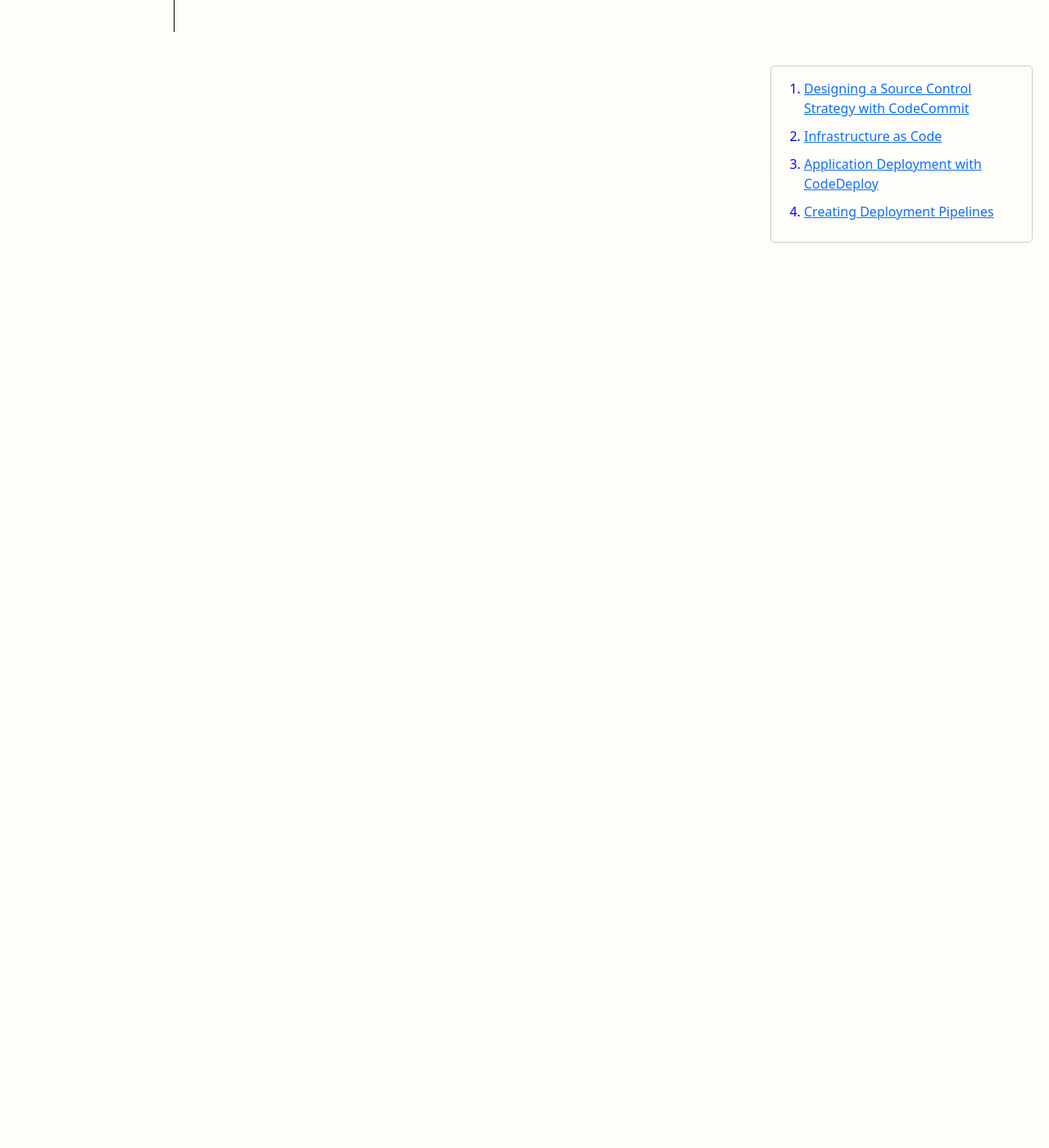
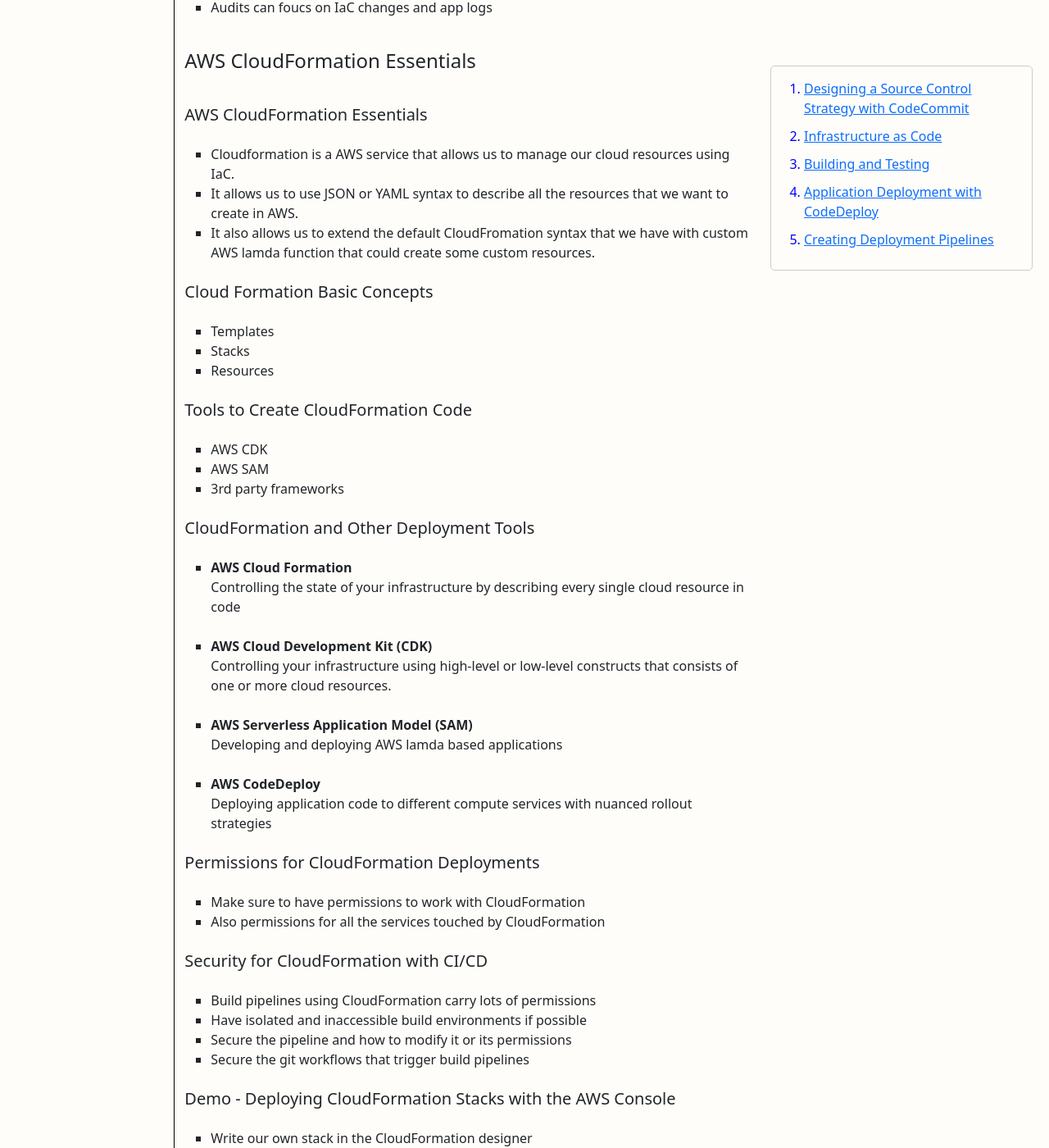
Before and after one commit to gkaucha/gkaucha.github.io, a Jekyll site: the page built from _posts/2022-03-21-DevOps-and-CI-CD.md, in a window 1280 px wide and 1400 px high, scrolled down 6753 px. Shown: the whole window at 82% size. Built offline with Jekyll 4.4.1, drawn with Linux system fonts in a browser that asks for light colours; some of the changed text lies outside the part shown.

Commit message:
updates post

```diff
--- a/_posts/2022-03-21-DevOps-and-CI-CD.md
+++ b/_posts/2022-03-21-DevOps-and-CI-CD.md
@@ -13,8 +13,9 @@
 
 - [Designing a Source Control Strategy with CodeCommit](#section-1)
 - [Infrastructure as Code](#section-2)
-- [Application Deployment with CodeDeploy](#section-3)
-- [Creating Deployment Pipelines](#section-4)
+- [Building and Testing](#section-3)
+- [Application Deployment with CodeDeploy](#section-4)
+- [Creating Deployment Pipelines](#section-5)
 
 
 ## 1. Designing a Souce Control Strategy with CodeCommit {#section-1}
@@ -183,8 +184,152 @@
 - Audits can foucs on IaC changes and app logs
 
 
+### AWS CloudFormation Essentials
 
-## 3. Application Deployment with CodeDeploy  {#section-3}
+#### AWS CloudFormation Essentials
+
+- Cloudformation is a AWS service that allows us to manage our cloud resources using IaC.
+- It allows us to use JSON or YAML syntax to describe all the resources that we want to create in AWS.
+- It also allows us to extend the default CloudFromation syntax that we have with custom AWS lamda function that could create some custom resources.
+
+#### Cloud Formation Basic Concepts
+
+- Templates
+- Stacks
+- Resources
+
+#### Tools to Create CloudFormation Code
+
+- AWS CDK
+- AWS SAM
+- 3rd party frameworks
+
+#### CloudFormation and Other Deployment Tools
+
+- AWS Cloud Formation
+  : Controlling the state of your infrastructure by describing every single cloud resource in code
+
+- AWS Cloud Development Kit (CDK)
+  : Controlling your infrastructure using high-level or low-level constructs that consists of one or more cloud resources.
+
+- AWS Serverless Application Model (SAM)
+  : Developing and deploying AWS lamda based applications
+
+- AWS CodeDeploy
+  : Deploying application code to different compute services with nuanced rollout strategies
 
 
-## 4. Creating Deployment Pipelines {#section-4}
+#### Permissions for CloudFormation Deployments
+
+- Make sure to have permissions to work with CloudFormation
+- Also permissions for all the services touched by CloudFormation
+
+#### Security for CloudFormation with CI/CD
+
+- Build pipelines using CloudFormation carry lots of permissions
+- Have isolated and inaccessible build environments if possible
+- Secure the pipeline and how to modify it or its permissions
+- Secure the git workflows that trigger build pipelines
+
+#### Demo - Deploying CloudFormation Stacks with the AWS Console
+
+- Write our own stack in the CloudFormation designer
+- Review the CloudFormation console and resource creation process
+- Update the CloudFormation stack and redeploy
+- Deploy a stack from the AWS CLI
+
+#### Demo - Deploying CloudFormation Stacks with the AWS CLI
+
+
+#### Demo - Leveraging SSM Parameter Store in Lamda Functions
+
+
+#### Demo - Deploying CloudFormation with IAM Capabilities
+
+
+
+## 3. Building and Testing  {#section-3}
+
+#### What is AWS CodeBuild?
+
+CodeBuild helps us in the following:
+
+1. Compile Code
+2. Run tests
+3. Produce deployment artifacts
+
+#### Benefits of Using CodeBuild
+
+- Fully managed by AWS
+  : No build server to keeps tabs on
+  : No need to patch or version build software
+
+- Preconfigured environments
+  : Different operating systems
+  : Various language runtimes
+
+
+#### CodeBuild Concepts
+
+- Build project
+  : This essentially contains all the information that we need to create an environment where we build our code.
+
+- Build Environment
+  : Build environment can be oprating system and the language runtime
+
+- Build spec
+  : This helps us determine what to do during the CodeBuild process, when we run specific commands, when we install specific software,
+    and when we output particular artifacts. These are all configured inside **Build Spec** files
+
+ ![CodeBuild Visaulized](/assets/images/codebuild-visualized.png "codebuild")
+ <!-- ![CodeBuild Visaulized](/assets/images/codebuild-visualized-01.png "codebuild") -->
+ ![CodeBuild Visaulized](/assets/images/codebuild-visualized-02.png "codebuild")
+
+Code Build keeps tabs of everything that's happening inside of the build environment, and it'll send logs from the entire process inside of
+the build environment to CloudWatch Logs. It'll also store lots of those informations inside of the AWS CodeBuild console as well.
+
+### Build Sepc Files
+
+#### Build Spec file sections
+
+- Environment variables
+- Phases
+- Reports
+- Artifacts
+
+##### Phases
+
+Purpose of phases section
+- control the flow of the build process
+- Structure and execute build commands
+
+Example phases
+- Install
+- Pre-build
+- Build
+- Post-build
+
+##### Reports
+
+Puprose of reports section
+- Define reports to be generated
+- Configure testing frameworks and output locations
+
+##### Artifacts
+
+Purpose of Artificats section
+- Configure and define output artifacts
+- Completely Optional
+- E.g. Python builds vs. Java Builds
+
+
+#### Demo - Automated Testing with AWS CodeBuild
+
+
+#### Demo - Reviewing Failed Tests in CodeBuild
+
+
+
+## 4. Application Deployment with CodeDeploy  {#section-3}
+
+## 5. Creating Deployment Pipelines {#section-4}
--- a/_sass/main.scss
+++ b/_sass/main.scss
@@ -2,6 +2,11 @@
 
 body {
   background: lighten(#ffedcc, 9%);
+}
+
+h1,h2,h3 {
+  padding-top: 15px;
+  padding-bottom: 15px;
 }
 
 ul {
```
Also changed, not shown: Gemfile.lock, assets/images/codebuild-visualized-01.png (added), assets/images/codebuild-visualized-02.png (added), assets/images/codebuild-visualized.png (added).
